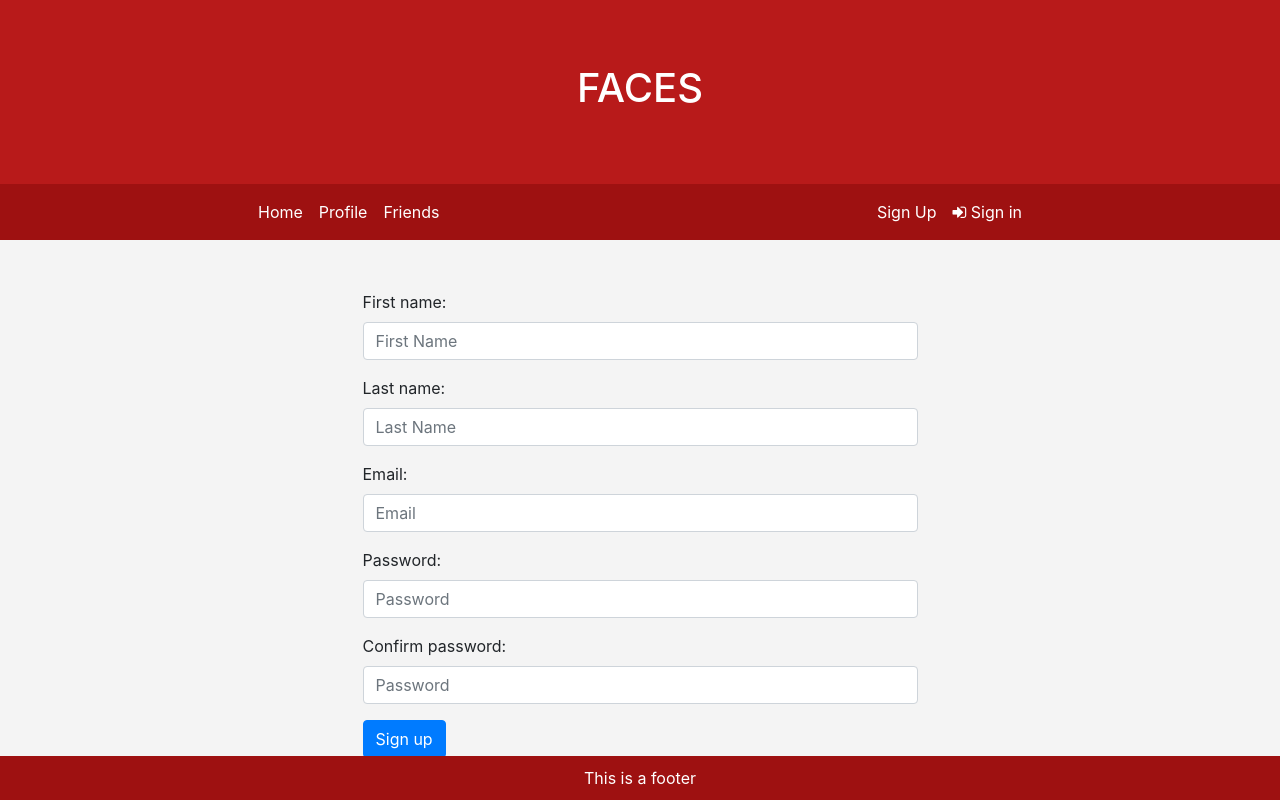
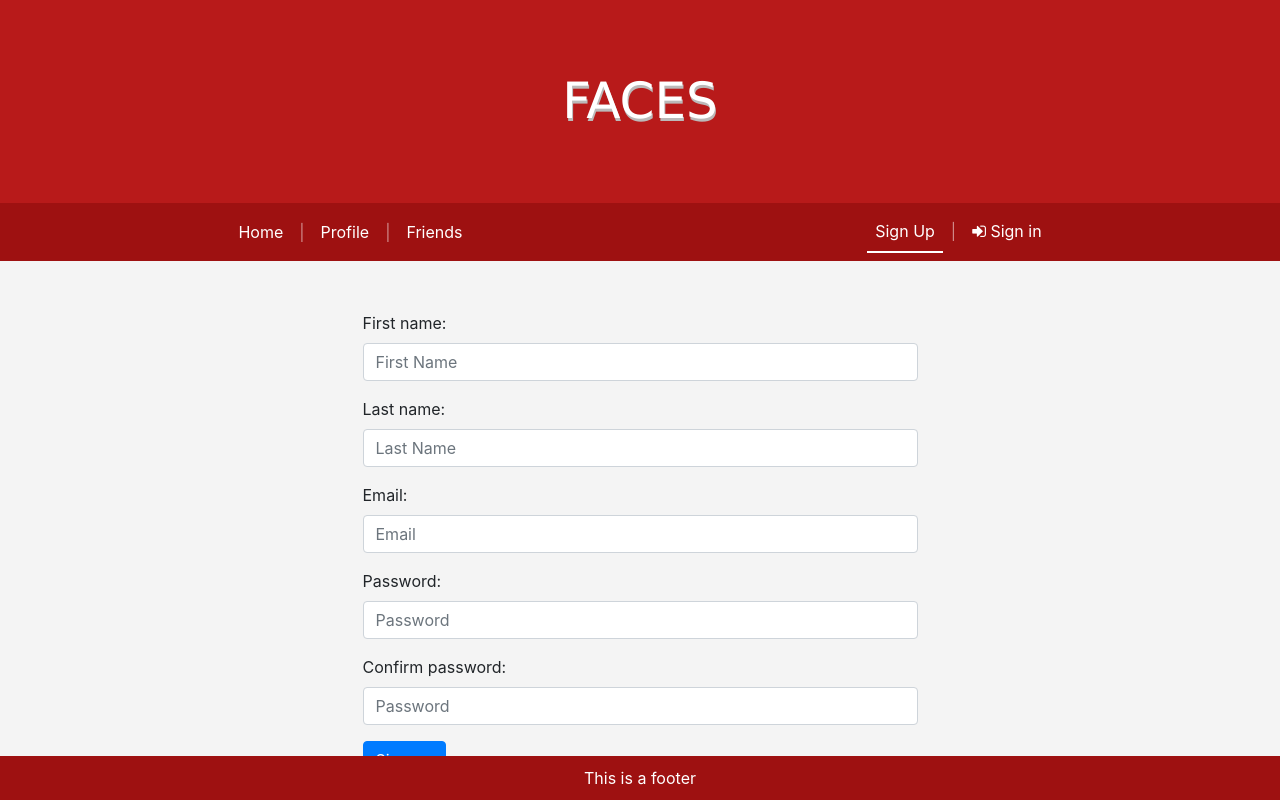
Before and after one commit to Arsalan-Sadri/20_Project_3_ReactSocialMedia, a React (Create React App) app in the folder client/: page /sign-up in a window 1280 px wide. Built offline with nearby package versions, Linux system fonts and the light colour scheme.

Commit message:
some css enhancements including changing navbar left and right padding from px to %

```diff
--- a/client/src/components/Footer/Footer.css
+++ b/client/src/components/Footer/Footer.css
@@ -6,4 +6,4 @@
     margin-top: 20px;
     color: white;
     background: rgb(158, 17, 17);
-    }
+}
--- a/client/src/components/Header/Header.css
+++ b/client/src/components/Header/Header.css
@@ -3,5 +3,11 @@
     margin: 0;
     border-radius: 0;
     color: white;
-    background:rgb(184, 26, 26);
+    background: rgb(184, 26, 26);
+    text-shadow: 1px 3px rgb(187, 185, 185);
+    font-size: 50px;
+    font-family: "Lucida Sans", "Lucida Sans Regular", "Lucida Grande",
+        "Lucida Sans Unicode", Geneva, Verdana, sans-serif;
+    /* padding-top: 2;
+    padding-bottom: 10; */
 }
--- a/client/src/components/Header/Header.js
+++ b/client/src/components/Header/Header.js
@@ -1,10 +1,6 @@
 import React from "react";
 import "./Header.css";
 
-const Header = () => (
-    <div className="jumbotron">
-        <h1>FACES</h1>
-    </div>
-);
+const Header = () => <div className="jumbotron">FACES</div>;
 
 export default Header;
--- a/client/src/components/Navbar/Navbar.css
+++ b/client/src/components/Navbar/Navbar.css
@@ -1,8 +1,12 @@
 .my-navbar {
     position: sticky;
     top: 0;
-    padding-left: 250px;
-    padding-right: 250px;
+    padding-left: 18%;;
+    padding-right: 18%;;
     margin-bottom: 50px;
     background: rgb(158, 17, 17);
 }
+
+a.nav-link.active {
+  border-bottom: 2px solid white;
+}
--- a/client/src/components/Navbar/Navbar.js
+++ b/client/src/components/Navbar/Navbar.js
@@ -19,16 +19,16 @@ const Navbar = () => (
                     <a
                         className={
                             window.location.pathname === "/"
-                                ? "nav-link"
+                                ? "nav-link active"
                                 : "nav-link text-white"
                         }
                         href="/">
                         Home
                     </a>
                 </li>
-                {/* <li className="nav-item">
-                    <span className="nav-link"> | </span>
-                </li> */}
+                <li className="nav-item">
+                    <span className="nav-link">|</span>
+                </li>
                 <li className="nav-item">
                     <a
                         className={
@@ -39,6 +39,9 @@ const Navbar = () => (
                         href="/profile">
                         Profile
                     </a>
+                </li>
+                <li className="nav-item">
+                    <span className="nav-link">|</span>
                 </li>
                 <li className="nav-item">
                     <a
@@ -66,6 +69,9 @@ const Navbar = () => (
                         </a>
                     </li>
                     <li className="nav-item">
+                        <span className="nav-link">|</span>
+                    </li>
+                    <li className="nav-item">
                         <a
                             className={
                                 window.location.pathname === "/sign-in"
```
